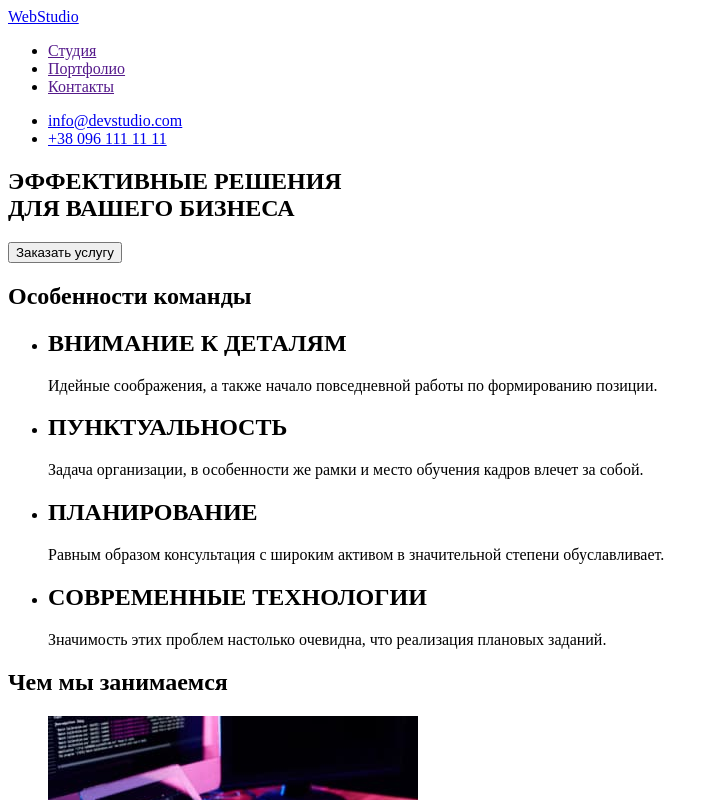
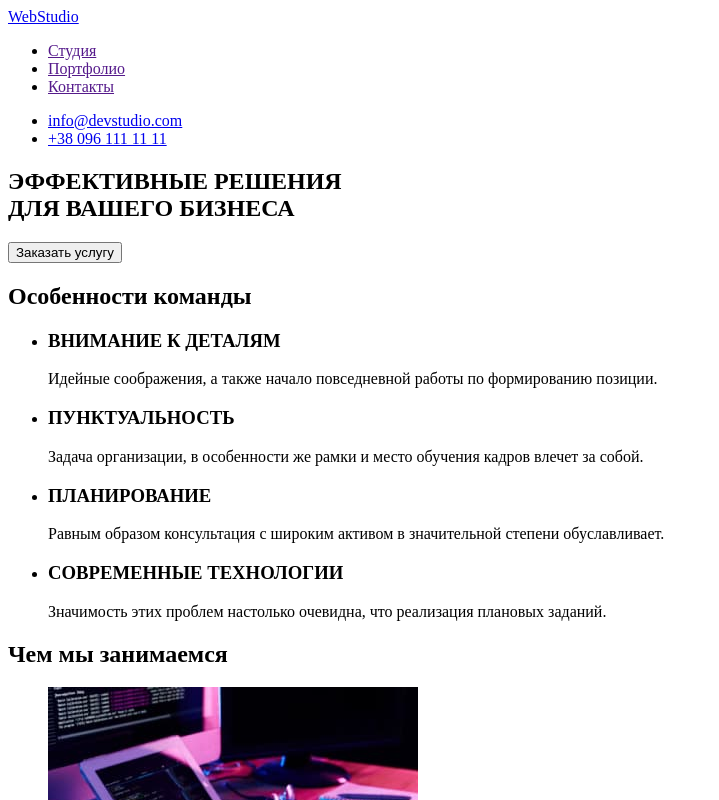
Before and after one commit to rgodya/goit-markup-hw-01, a plain HTML site: page index.html in a window 1280 px wide. Shown: the top 800 px of the page, without its empty margins (0-719 px from the left). Drawn offline with Linux system fonts and the light colour scheme.

Commit message:
Верстка первой страницы_кор

```diff
--- a/index.html
+++ b/index.html
@@ -10,8 +10,8 @@
 
 <body>
     <header>
+        <nav>
         <a href="/" lang="en">WebStudio</a>
-        <nav>
             <ul>
                 <li><a href="">Студия</a></li>
                 <li><a href="">Портфолио</a></li>
@@ -32,19 +32,19 @@
             <h2>Особенности команды</h2> <!--в дальнейшем будет сделано прозрачным-->
             <ul>
                 <li>
-                    <h2>ВНИМАНИЕ К ДЕТАЛЯМ</h2>
+                    <h3>ВНИМАНИЕ К ДЕТАЛЯМ</h3>
                     <p> Идейные соображения, а также начало повседневной работы по формированию позиции.</p>
                 </li>
                 <li>
-                    <h2>ПУНКТУАЛЬНОСТЬ</h2>
+                    <h3>ПУНКТУАЛЬНОСТЬ</h3>
                     <p> Задача организации, в особенности же рамки и место обучения кадров влечет за собой.</p>
                 </li>
                 <li>
-                    <h2>ПЛАНИРОВАНИЕ</h2>
+                    <h3>ПЛАНИРОВАНИЕ</h3>
                     <p> Равным образом консультация с широким активом в значительной степени обуславливает.</p>
                 </li>
                 <li>
-                    <h2>СОВРЕМЕННЫЕ ТЕХНОЛОГИИ</h2>
+                    <h3>СОВРЕМЕННЫЕ ТЕХНОЛОГИИ</h3>
                     <p>Значимость этих проблем настолько очевидна, что реализация плановых заданий.</p>
                 </li>
                 </ul>
@@ -64,7 +64,7 @@
             </ul>
         </section>
         <section>
-            <h3>Наша команда</h3>
+            <h2>Наша команда</h2>
             <ul>
                 <li>
                     <img src="./images/prodactdesigner1s.jpg" alt="Игорь Демяненко дизайнер" width="270"/>
@@ -90,7 +90,7 @@
         </section>
     </main>
     <footer>
-        <p lang="en">WebStudio</p>
+        <a href="" lang="en">WebStudio</a>
         <address>
             <ul>
                 <li><a href="">Волоколамское шоссе, д. 17, офис 392</a></li>
```
